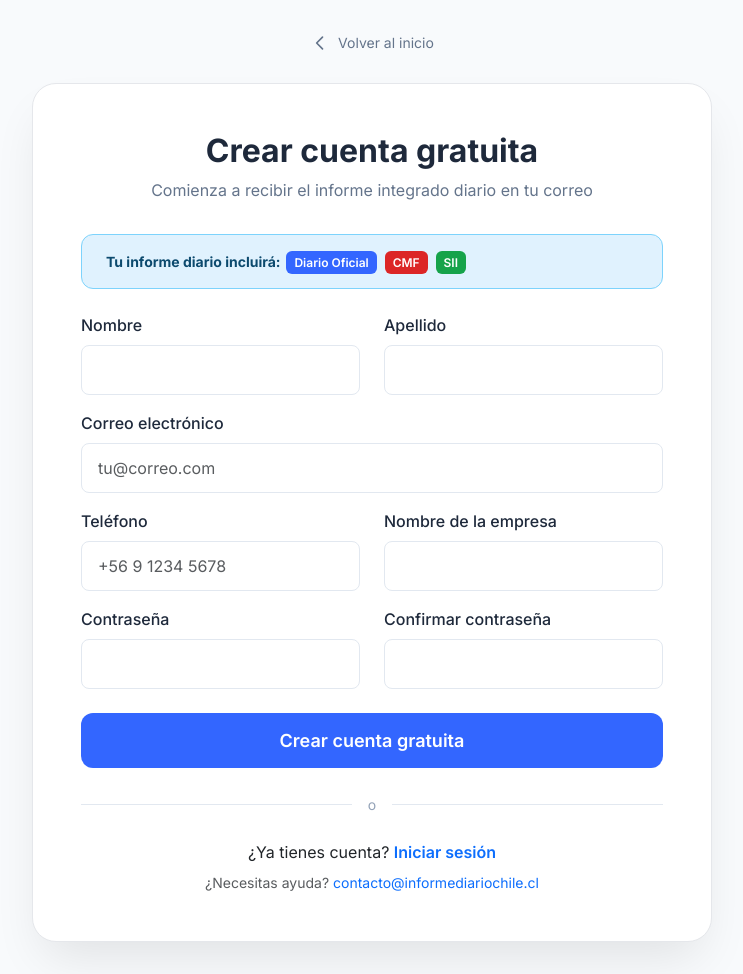
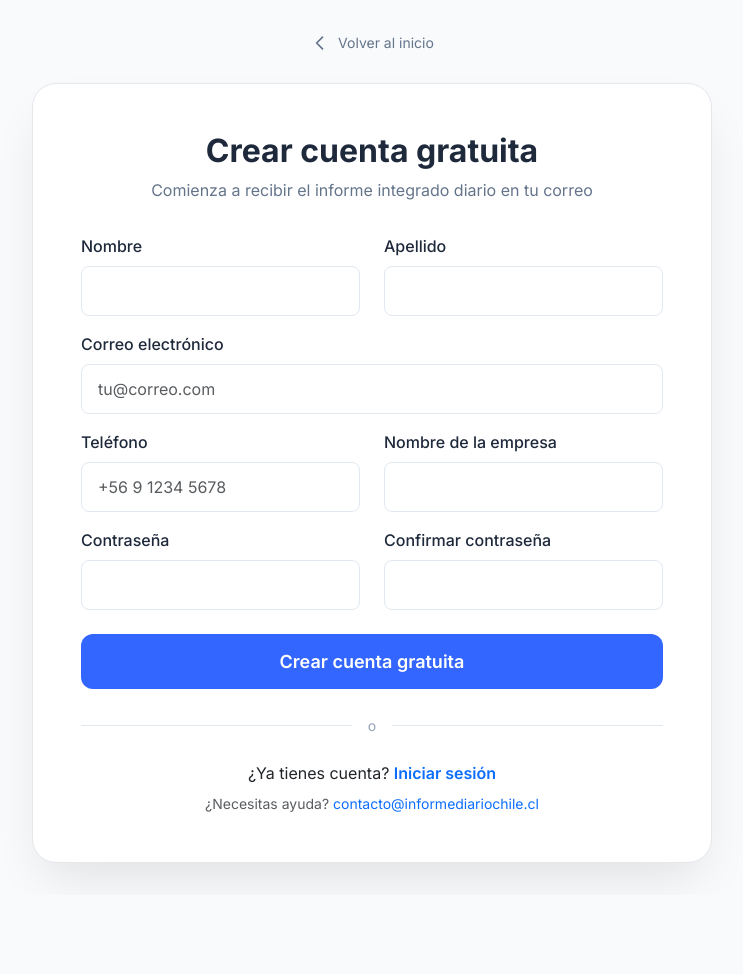
Before and after one commit to Yoyofdr/informe_diario_final, a Django app: page /registro-prueba/ in a window 1280 px wide. Shown: the whole page, without its empty margins (268-1011 px from the left). After the commit the page ends 876 px from the top, so only its background shows below. Run offline with Django 5.2, Linux system fonts and the light colour scheme.

Commit message:
fix: Remover mensaje informativo redundante del formulario de registro

```diff
--- a/templates/alerts/registro_prueba.html
+++ b/templates/alerts/registro_prueba.html
@@ -227,13 +227,6 @@
                     <p>Comienza a recibir el informe integrado diario en tu correo</p>
                 </div>
 
-                <div class="alert alert-info mb-4">
-                    <i class="bi bi-info-circle me-2"></i>
-                    <strong>Tu informe diario incluirá:</strong>
-                    <span class="info-badge">Diario Oficial</span>
-                    <span class="info-badge badge-cmf">CMF</span>
-                    <span class="info-badge badge-sii">SII</span>
-                </div>
 
                 {% if messages %}
                     {% for message in messages %}
```
